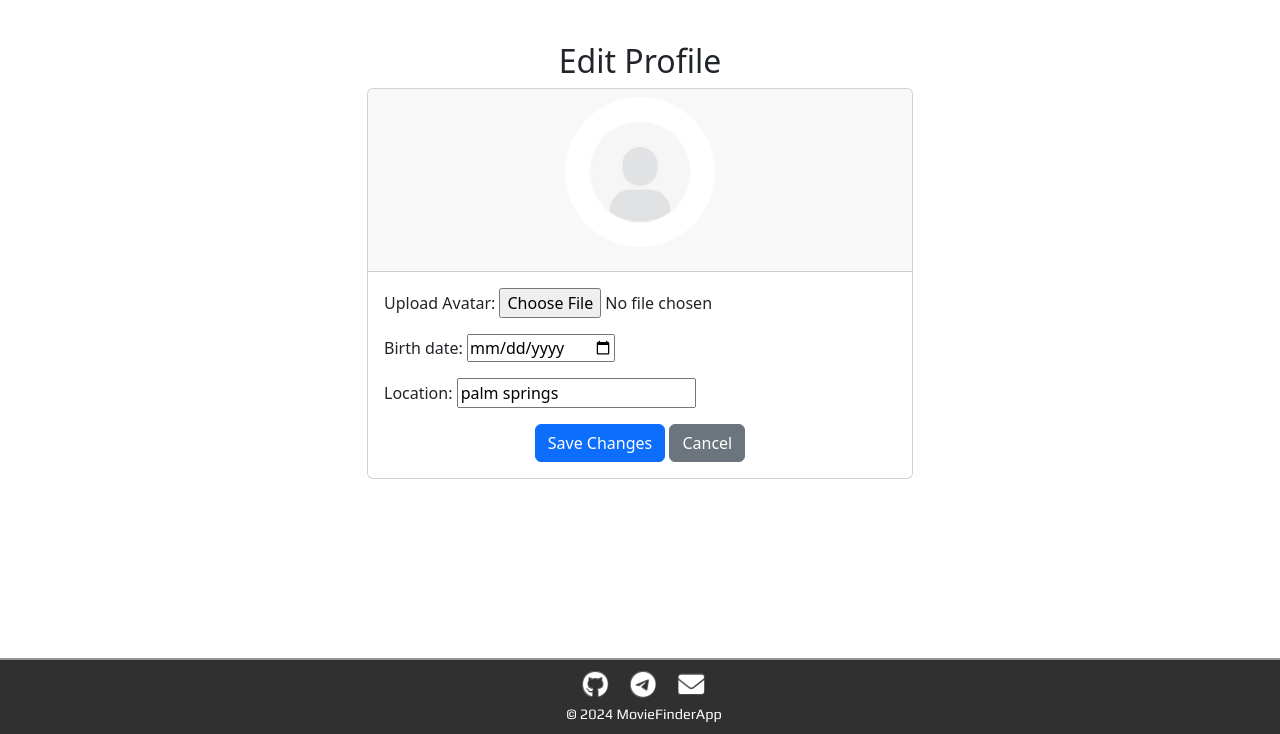
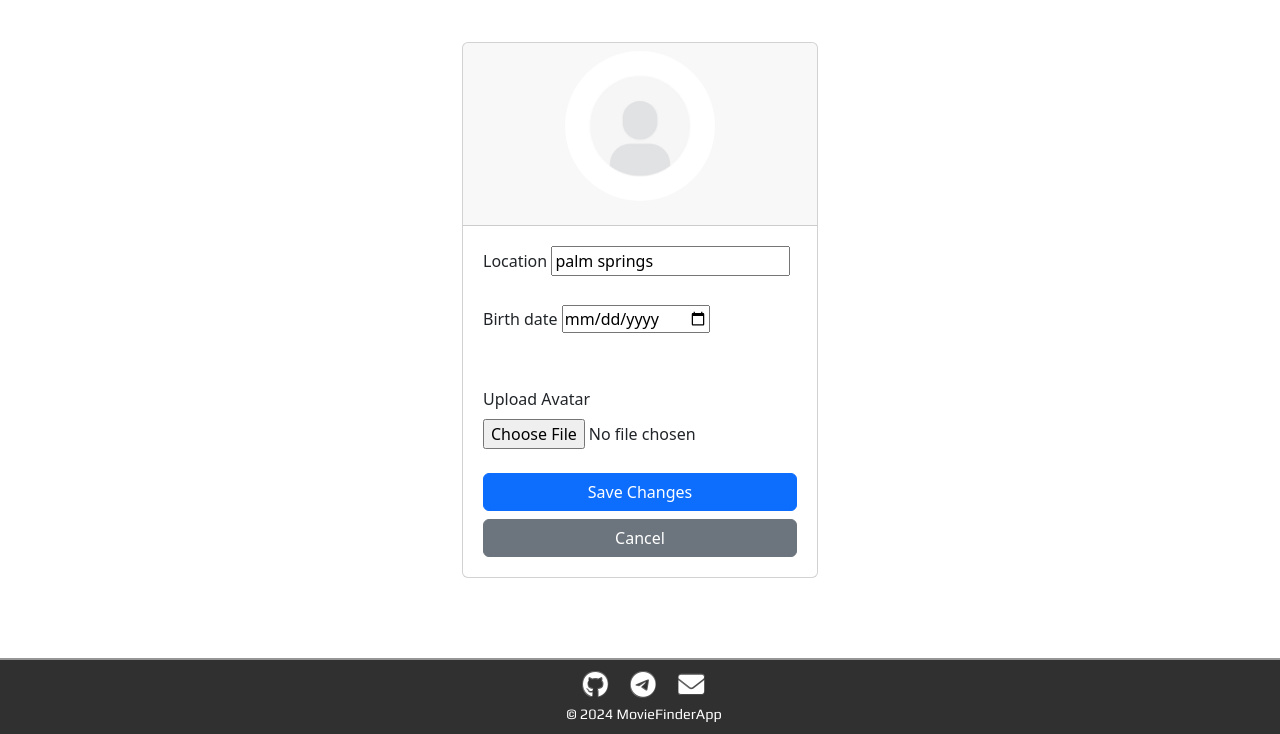
Before and after one commit to MRGiorgiosDev8/django-moviefinder-api, a Django app: page /accounts/profile/edit/ in a window 1280 px wide. Shown: the part 66-800 px from the top of the page. Run offline with Django 5.2, Linux system fonts and the light colour scheme; a user stored in the database is signed in; data comes from the database, SQL or seed files in the repository; both versions use the stored data as it was after the commit; some libraries are stand-ins or nearby versions; some web fonts are replaced.

Commit message:
update profile & edit-profile

```diff
--- a/finder_movie/accounts/templates/accounts/edit_profile.html
+++ b/finder_movie/accounts/templates/accounts/edit_profile.html
@@ -5,9 +5,8 @@
 
 {% block content %}
 <div class="container mt-5">
-    <h2 class="text-center">Edit Profile</h2>
     <div class="row justify-content-center">
-        <div class="col-md-6">
+        <div class="col-md-4">
             <div class="card">
                 <div class="card-header text-center">
                     {% if profile.avatar %}
@@ -16,13 +15,43 @@
                         <img src="{% static 'images/default-avatar.png' %}" class="rounded-circle mb-3" alt="Default Avatar" width="150">
                     {% endif %}
                 </div>
-                <div class="card-body">
-                    <form method="POST" enctype="multipart/form-data">
+                <div class="card-body m-1">
+                    <form method="POST" enctype="multipart/form-data" class="needs-validation" novalidate>
                         {% csrf_token %}
-                        {{ form.as_p }}
+
+                         <div class="mb-4">
+                            <label for="{{ form.location.id_for_label }}" class="form-label">{{ form.location.label }}</label>
+                            {{ form.location }}
+                            {% if form.location.errors %}
+                                <div class="text-danger">
+                                    {{ form.location.errors|striptags }}
+                                </div>
+                            {% endif %}
+                        </div>
+
+                        <div class="mb-5">
+                            <label for="{{ form.birth_date.id_for_label }}" class="form-label">{{ form.birth_date.label }}</label>
+                            {{ form.birth_date }}
+                            {% if form.birth_date.errors %}
+                                <div class="text-danger">
+                                    {{ form.birth_date.errors|striptags }}
+                                </div>
+                            {% endif %}
+                        </div>
+
+                        <div class="mb-4">
+                            <label for="{{ form.avatar.id_for_label }}" class="form-label">{{ form.avatar.label }}</label>
+                            {{ form.avatar }}
+                            {% if form.avatar.errors %}
+                                <div class="text-danger">
+                                    {{ form.avatar.errors|striptags }}
+                                </div>
+                            {% endif %}
+                        </div>
+
                         <div class="text-center">
-                            <button type="submit" class="btn btn-primary">Save Changes</button>
-                            <a href="{% url 'accounts:profile' %}" class="btn btn-secondary">Cancel</a>
+                            <button type="submit" class="btn btn-primary w-100 mb-2">Save Changes</button>
+                            <a href="{% url 'accounts:profile' %}" class="btn btn-secondary w-100">Cancel</a>
                         </div>
                     </form>
                 </div>
--- a/finder_movie/movies_project/static/css/custom.css
+++ b/finder_movie/movies_project/static/css/custom.css
@@ -10,7 +10,7 @@ body {
     z-index: 1050;
 }
 
-.login-page .custom-navbar{
+.login-page .custom-navbar {
     border-bottom: 0.3px solid #969696;
 }
 
@@ -603,7 +603,8 @@ html {
     border-radius: 11px;
 }
 
-.sign-h2, .login-h2 {
+.sign-h2,
+.login-h2 {
     font-family: "Black Ops One", system-ui;
     font-weight: 300;
     font-style: normal;
@@ -612,10 +613,10 @@ html {
     margin-bottom: 3px;
     scale: 0.98;
     text-shadow:
-    0.6px 0.6px 0px rgb(255, 255, 255),
-    -0.6px -0.6px 0px rgb(255, 255, 255),
-    0.6px -0.6px 0px rgb(255, 255, 255),
-    -0.6px 0.6px 0px rgb(255, 255, 255)
+        0.6px 0.6px 0px rgb(255, 255, 255),
+        -0.6px -0.6px 0px rgb(255, 255, 255),
+        0.6px -0.6px 0px rgb(255, 255, 255),
+        -0.6px 0.6px 0px rgb(255, 255, 255)
 }
 
 .login-h2 {
@@ -624,7 +625,8 @@ html {
     margin-bottom: 14px;
 }
 
-.form-auth-sign, .form-auth-login{
+.form-auth-sign,
+.form-auth-login {
     background-color: #303030;
     border-radius: 6px;
     color: white;
@@ -636,15 +638,17 @@ html {
     margin-bottom: 7vh;
 }
 
-.sign-h2  {
+.sign-h2 {
     margin-top: -5vh;
 }
 
-.form-auth-sign, .info-auth-p {
+.form-auth-sign,
+.info-auth-p {
     position: fixed;
 }
 
-.login-page, .info-auth-p {
+.login-page,
+.info-auth-p {
     background-color: #303030;
 }
 
@@ -659,7 +663,8 @@ html {
     color: #66dbfb;
 }
 
-.form-auth, .info-auth-p {
+.form-auth,
+.info-auth-p {
     font-family: "Play", sans-serif;
 }
 
@@ -687,7 +692,7 @@ html {
     transform: translateX(-50%);
     transition: width 0.3s ease, left 0.3s ease;
     box-shadow: 0 0 6px #ffffff23;
-    --line-width: 83%;
+    --line-width: 80%;
 }
 
 .profile-card {
@@ -707,6 +712,18 @@ html {
     opacity: 0.8;
 }
 
-/* .profile-body {
-    line-height: 18px;
-} */
+.btn-url-edit {
+    font-size: 1.8em;
+    background-color: #ffffff;
+    padding: 3px;
+    padding-left: 2vh;
+    padding-right: 2vh;
+    color: #1c71a6c0;
+    border: 1px solid #e3e3e3;
+    transition: all ease-in-out 0.3s;
+}
+
+.btn-url-edit:hover {
+    background-color: #ffffff;
+    color: #084f7bbc;
+}
```
Also changed, not shown: finder_movie/accounts/templates/accounts/profile.html (+10 -7 lines), finder_movie/db.sqlite3.
